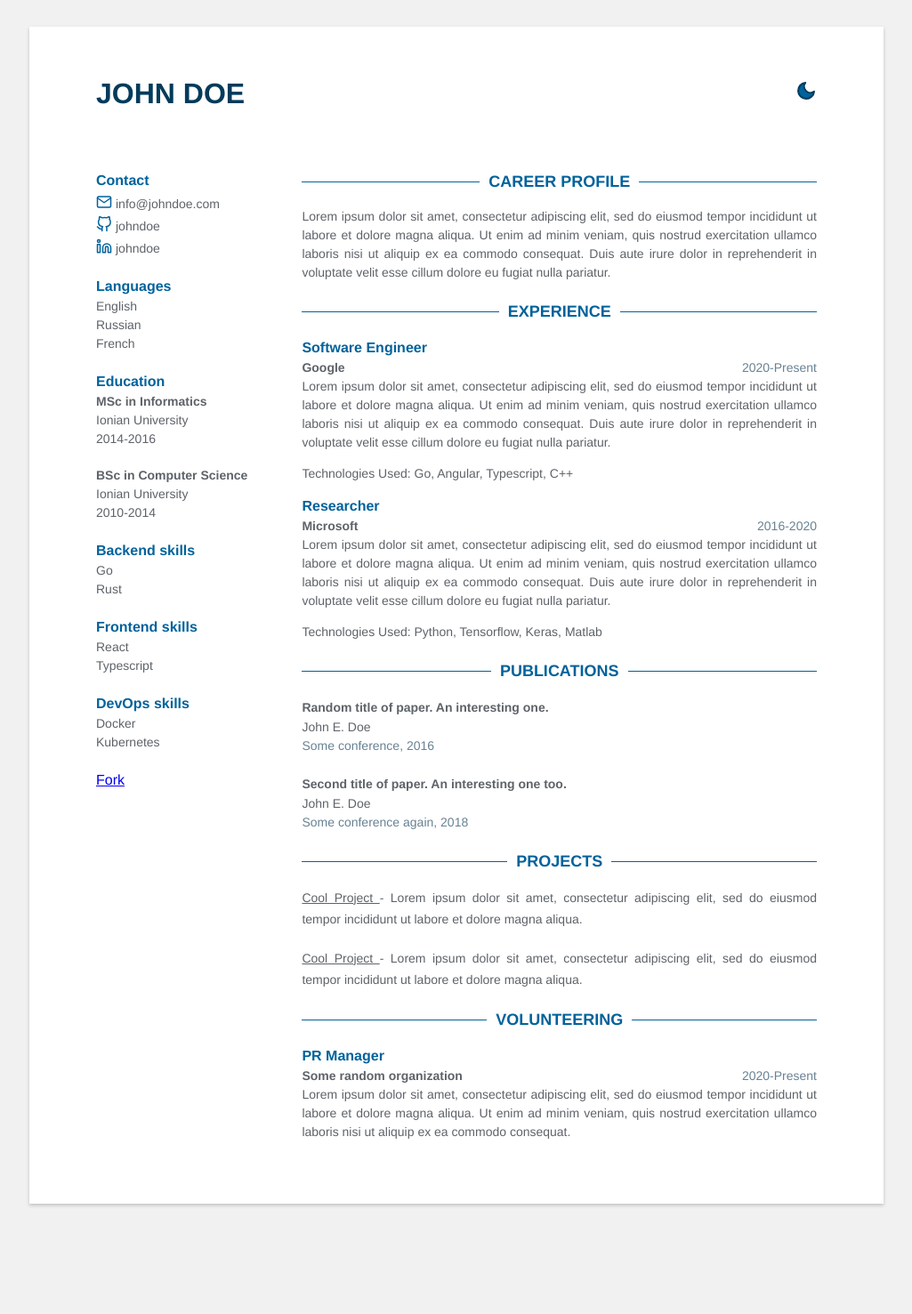
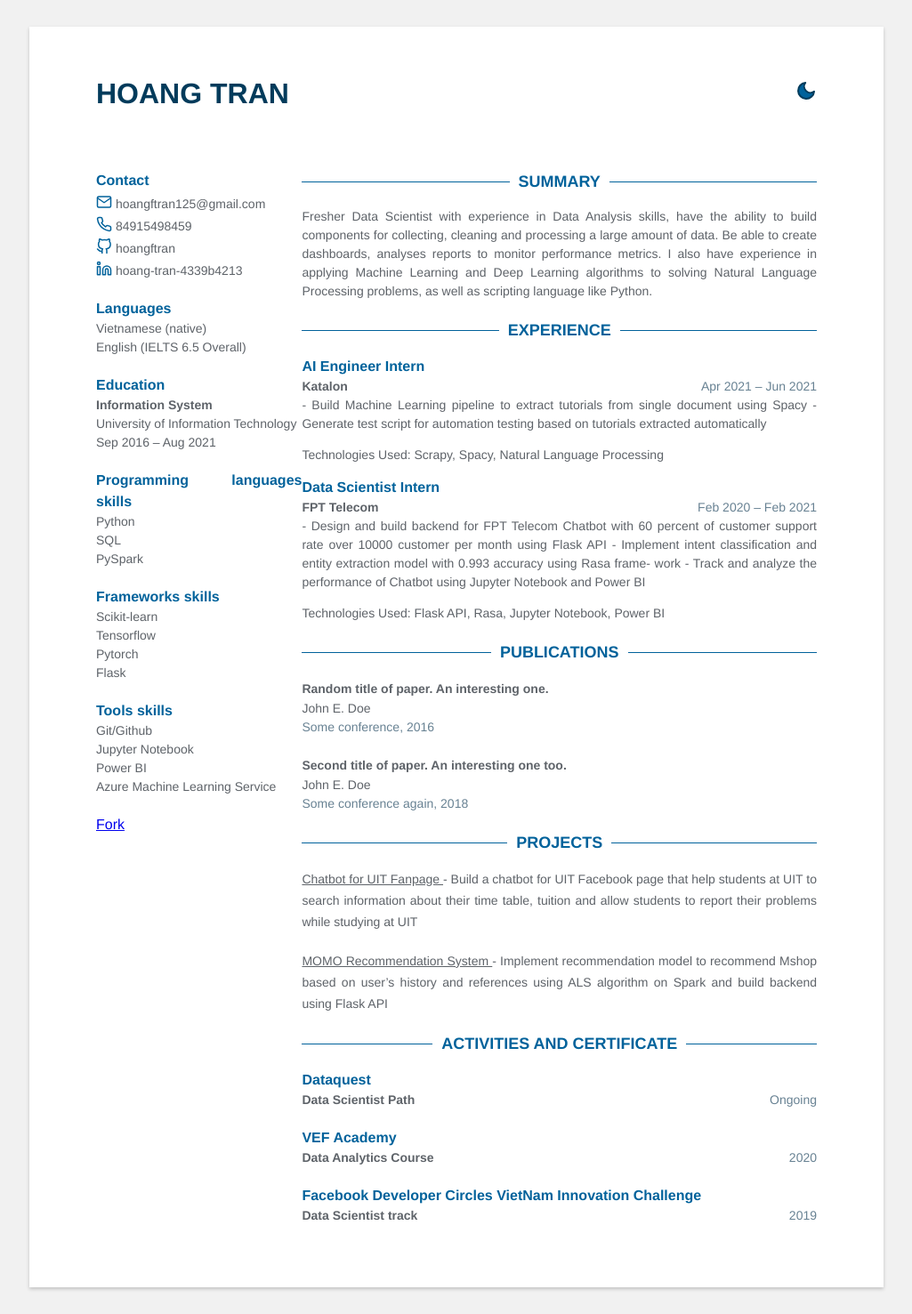
Before and after one commit to hoangftran/hoangftran.github.io, a Jekyll site: the page built from index.html, in a window 1280 px wide. Shown: the whole page at 89% size, without its empty margins (127-1152 px from the left). Built offline with Jekyll 4.4.1, drawn with Linux system fonts in a browser that asks for light colours; before the commit the page ends 1383 px from its top, so only the background shows below that.

Commit message:
update info

```diff
--- a/_config.yml
+++ b/_config.yml
@@ -1,6 +1,6 @@
-title: CV | A jekyll template
-description:  A beautiful template for your CV.
-url: https://jekyll-cv.stavrospanakakis.com
+title: Hoang Van Tran
+description:  Data Scientist
+url: https://hoangftran.github.io/
 baseurl: ''
 theme_skin: blue
 
--- a/_data/data.yml
+++ b/_data/data.yml
@@ -1,77 +1,73 @@
-name: John Doe
+name: Hoang Tran
 support_dark_mode: true
 fork: true
 
 # Sidebar
 contact:
-  email: info@johndoe.com
-  github: johndoe
-  linkedin: johndoe
-  phone:
+  email: hoangftran125@gmail.com
+  github: hoangftran
+  linkedin: hoang-tran-4339b4213
+  phone: +84915498459
   gitlab:
   twitter:
 
 languages:
-  - idiom: English
-  - idiom: Russian
-  - idiom: French
+  - idiom: Vietnamese (native)
+  - idiom: English (IELTS 6.5 Overall)
 
 education:
-  - degree: MSc in Informatics
-    time: 2014-2016
-    university: Ionian University
-
-  - degree: BSc in Computer Science
-    time: 2010-2014
-    university: Ionian University
+  - degree: Information System
+    time: Sep 2016 – Aug 2021
+    university: University of Information Technology
 
 skills:
-  - category: Backend
+  - category: Programming languages
     skill:
-      - Go
-      - Rust
-  - category: Frontend
+      - Python
+      - SQL
+      - PySpark
+  - category: Frameworks
     skill:
-      - React
-      - Typescript
-  - category: DevOps
+      - Scikit-learn
+      - Tensorflow
+      - Pytorch
+      - Flask
+  - category: Tools
     skill:
-      - Docker
-      - Kubernetes
+      - Git/Github
+      - Jupyter Notebook
+      - Power BI
+      - Azure Machine Learning Service
 
 # Profile
 profile: |
-  Lorem ipsum dolor sit amet, consectetur adipiscing elit, sed do eiusmod
-  tempor incididunt ut labore et dolore magna aliqua. Ut enim ad minim veniam,
-  quis nostrud exercitation ullamco laboris nisi ut aliquip ex ea commodo consequat.
-  Duis aute irure dolor in reprehenderit in voluptate velit esse cillum dolore eu
-  fugiat nulla pariatur.
+  Fresher Data Scientist with experience in Data Analysis skills, have the ability to build components for collecting, cleaning and
+  processing a large amount of data. Be able to create dashboards, analyses reports to monitor performance metrics. I also have
+  experience in applying Machine Learning and Deep Learning algorithms to solving Natural Language Processing problems, as well
+  as scripting language like Python.
 
 # Experience
 experience:
-  - role: Software Engineer
-    time: 2020-Present
-    company: Google
+  - role: AI Engineer Intern
+    time: Apr 2021 – Jun 2021
+    company: Katalon
     details: |
-      Lorem ipsum dolor sit amet, consectetur adipiscing elit, sed do eiusmod
-      tempor incididunt ut labore et dolore magna aliqua. Ut enim ad minim veniam,
-      quis nostrud exercitation ullamco laboris nisi ut aliquip ex ea commodo consequat.
-      Duis aute irure dolor in reprehenderit in voluptate velit esse cillum dolore eu
-      fugiat nulla pariatur.
+      - Build Machine Learning pipeline to extract tutorials from single document using Spacy
+      - Generate test script for automation testing based on tutorials extracted automatically
     technologies_used: |
-      Go, Angular, Typescript, C++
+      Scrapy, Spacy, Natural Language Processing
 
-  - role: Researcher
-    time: 2016-2020
-    company: Microsoft
+  - role: Data Scientist Intern
+    time: Feb 2020 – Feb 2021
+    company: FPT Telecom
     details: |
-      Lorem ipsum dolor sit amet, consectetur adipiscing elit, sed do eiusmod
-      tempor incididunt ut labore et dolore magna aliqua. Ut enim ad minim veniam,
-      quis nostrud exercitation ullamco laboris nisi ut aliquip ex ea commodo consequat.
-      Duis aute irure dolor in reprehenderit in voluptate velit esse cillum dolore eu
-      fugiat nulla pariatur.
+      - Design and build backend for FPT Telecom Chatbot with 60 percent of customer support rate over
+        10000 customer per month using Flask API
+      - Implement intent classification and entity extraction model with 0.993 accuracy using Rasa frame-
+        work
+      - Track and analyze the performance of Chatbot using Jupyter Notebook and Power BI
     technologies_used: |
-      Python, Tensorflow, Keras, Matlab
+      Flask API, Rasa, Jupyter Notebook, Power BI
 
 publications:
   - title: Random title of paper. An interesting one.
@@ -85,24 +81,33 @@ publications:
     conference: Some conference again, 2018
 
 projects:
-  - title: Cool Project
-    link: #
+  - title: Chatbot for UIT Fanpage
+    link: https://github.com/hoangftran/uit-thesis-chatbot
     details: |
-      Lorem ipsum dolor sit amet, consectetur adipiscing elit, sed do eiusmod
-      tempor incididunt ut labore et dolore magna aliqua.
+      Build a chatbot for UIT Facebook page that help students at UIT to search information about their time table, tuition and
+      allow students to report their problems while studying at UIT
 
-  - title: Cool Project
-    link: #
+  - title: MOMO Recommendation System
+    link: github.com//hoangftran/FivX-Momo
     details: |
-      Lorem ipsum dolor sit amet, consectetur adipiscing elit, sed do eiusmod
-      tempor incididunt ut labore et dolore magna aliqua.
+      Implement recommendation model to recommend Mshop based on user’s history and references using ALS algorithm on
+      Spark and build backend using Flask API
 
 # Volunteering
 volunteering:
-  - time: 2020-Present
-    role: PR Manager
-    company: Some random organization
+  - time: Ongoing
+    role: Dataquest
+    company: Data Scientist Path
     details: |
-      Lorem ipsum dolor sit amet, consectetur adipiscing elit, sed do eiusmod
-      tempor incididunt ut labore et dolore magna aliqua. Ut enim ad minim veniam,
-      quis nostrud exercitation ullamco laboris nisi ut aliquip ex ea commodo consequat.
+
+
+  - time: 2020
+    role: VEF Academy
+    company: Data Analytics Course
+    details: |
+
+
+  - time: 2019
+    role: Facebook Developer Circles VietNam Innovation Challenge
+    company: Data Scientist track
+    details: |
--- a/_includes/career-profile.html
+++ b/_includes/career-profile.html
@@ -1,7 +1,7 @@
 {% assign profile = site.data.data.profile %}
 {% if profile %}
 <section class="career-profile">
-    <h2 class="title">Career Profile</h2>
+    <h2 class="title">Summary</h2>
     <div class="details">{{profile}}</div>
 </section>
 {% endif %}
--- a/_includes/volunteering.html
+++ b/_includes/volunteering.html
@@ -1,7 +1,7 @@
 {% assign volunteering = site.data.data.volunteering %}
 {% if volunteering %}
 <section class="volunteering">
-    <h2 class="title">Volunteering</h2>
+    <h2 class="title">Activities and Certificate</h2>
     {% for vol in volunteering %}
         <div class="volunteering-item">
             <div class="role">
```
